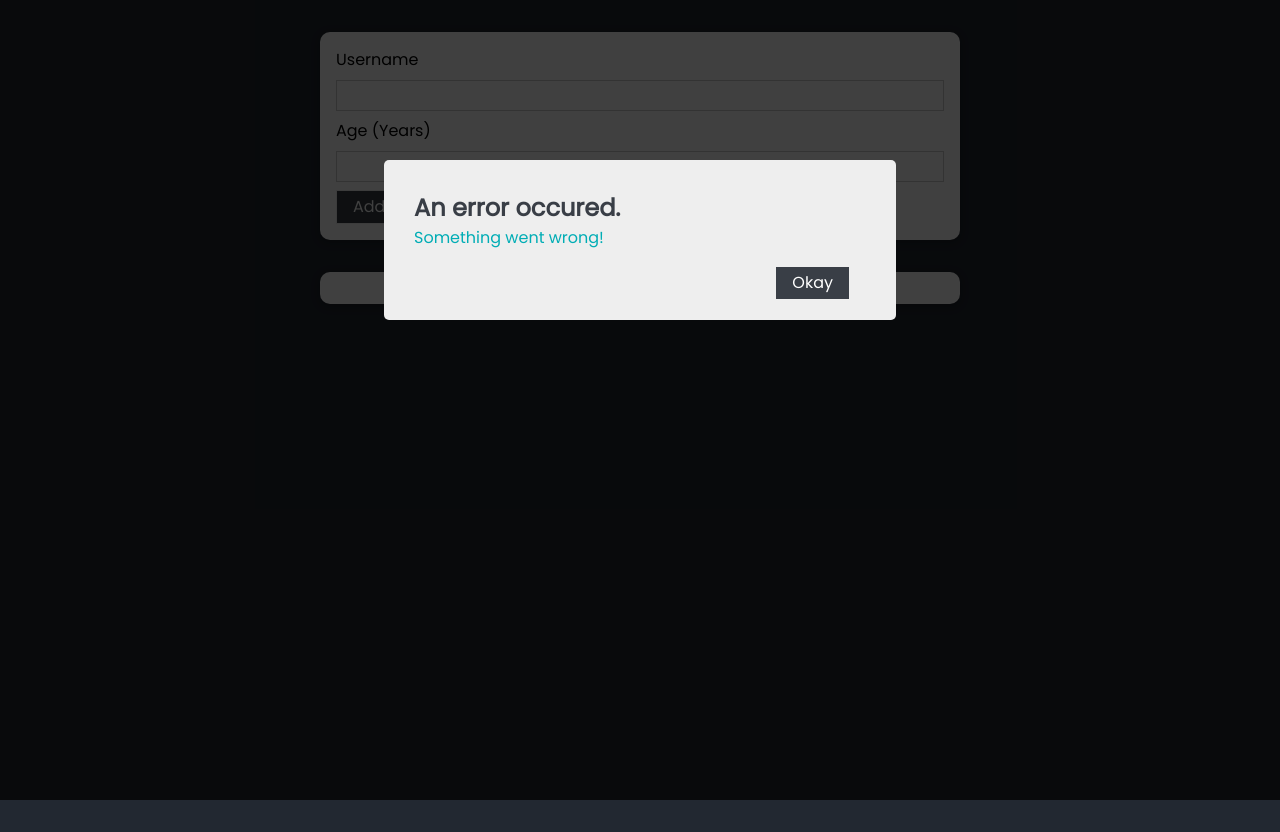
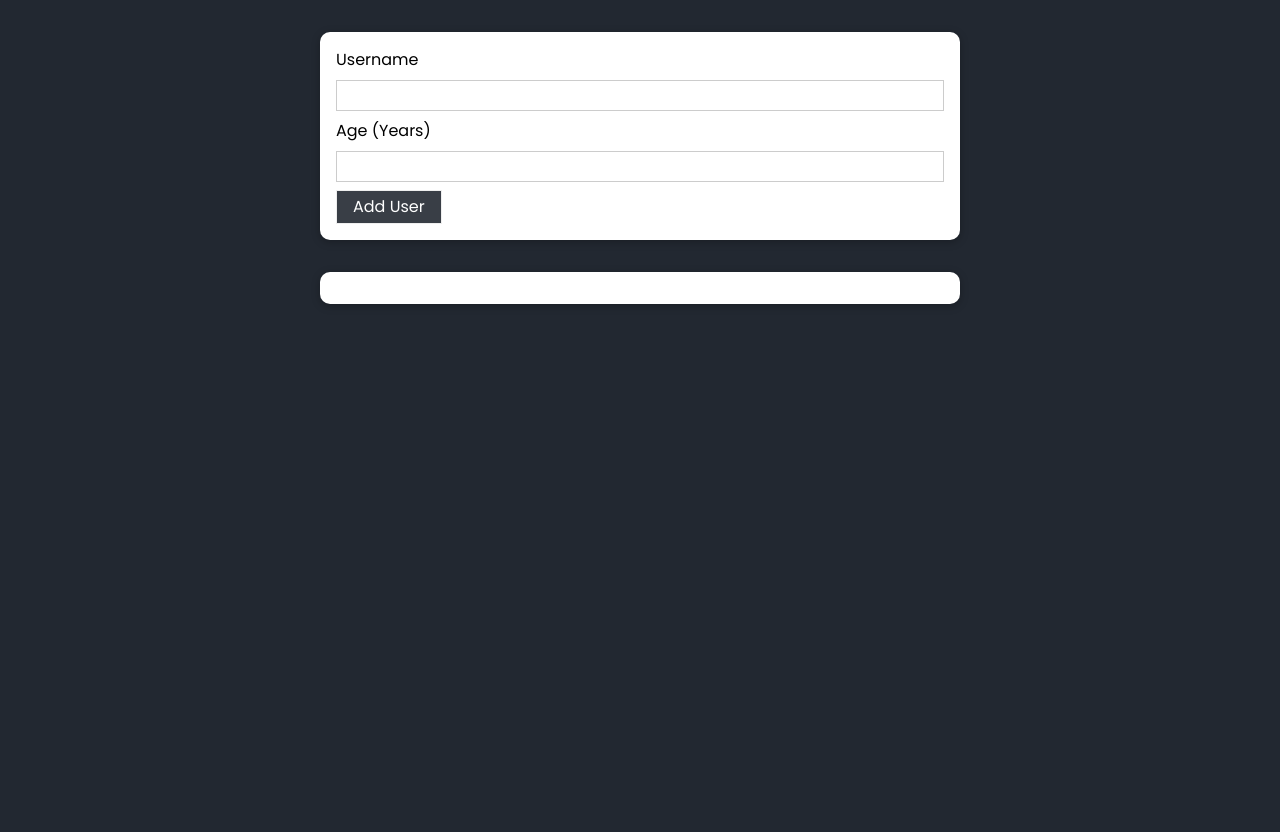
Before and after one commit to azaamabubacker/user-management-app-react, a React (Create React App) app: page / in a window 1280 px wide. Built offline with nearby package versions, Linux system fonts and the light colour scheme.

Commit message:
entire project

```diff
--- a/src/components/AddUser.js
+++ b/src/components/AddUser.js
@@ -7,13 +7,22 @@
 function AddUser(props) {
   const [enteredUsername, setEnteredUsername] = useState("");
   const [enteredAge, setEnteredAge] = useState("");
+  const [error, setError] = useState();
 
   const addUserHandler = (event) => {
     event.preventDefault();
     if (enteredUsername.trim().length === 0 || enteredAge.trim().length === 0) {
+      setError({
+        title: "Invalid input!",
+        message: "Please enter a valid name and age.",
+      });
       return;
     }
     if (+enteredAge < 1) {
+      setError({
+        title: "Invalid input!",
+        message: "Please enter a valid age.",
+      });
       return;
     }
     const usersData = {
@@ -36,9 +45,19 @@
     setEnteredAge(event.target.value);
   };
 
+  const errorHandler = () => {
+    setError(null);
+  };
+
   return (
     <div>
-      <ErrorModal title="An error occured." message="Something went wrong!" />
+      {error && (
+        <ErrorModal
+          title={error.title}
+          message={error.message}
+          onConfirm={errorHandler}
+        />
+      )}
       <Card className="form_control">
         <div>
           <form onSubmit={addUserHandler}>
--- a/src/components/UI/ErrorModal.js
+++ b/src/components/UI/ErrorModal.js
@@ -4,12 +4,12 @@
 
 function ErrorModal(props) {
   return (
-    <div className="container">
+    <div className="container" onClick={props.onConfirm}>
       <div className="box">
         <h2>{props.title}</h2>
         <p>{props.message}</p>
         <div className="actions">
-          <Button>Okay</Button>
+          <Button onClick={props.onConfirm}>Okay</Button>
         </div>
       </div>
     </div>
```
